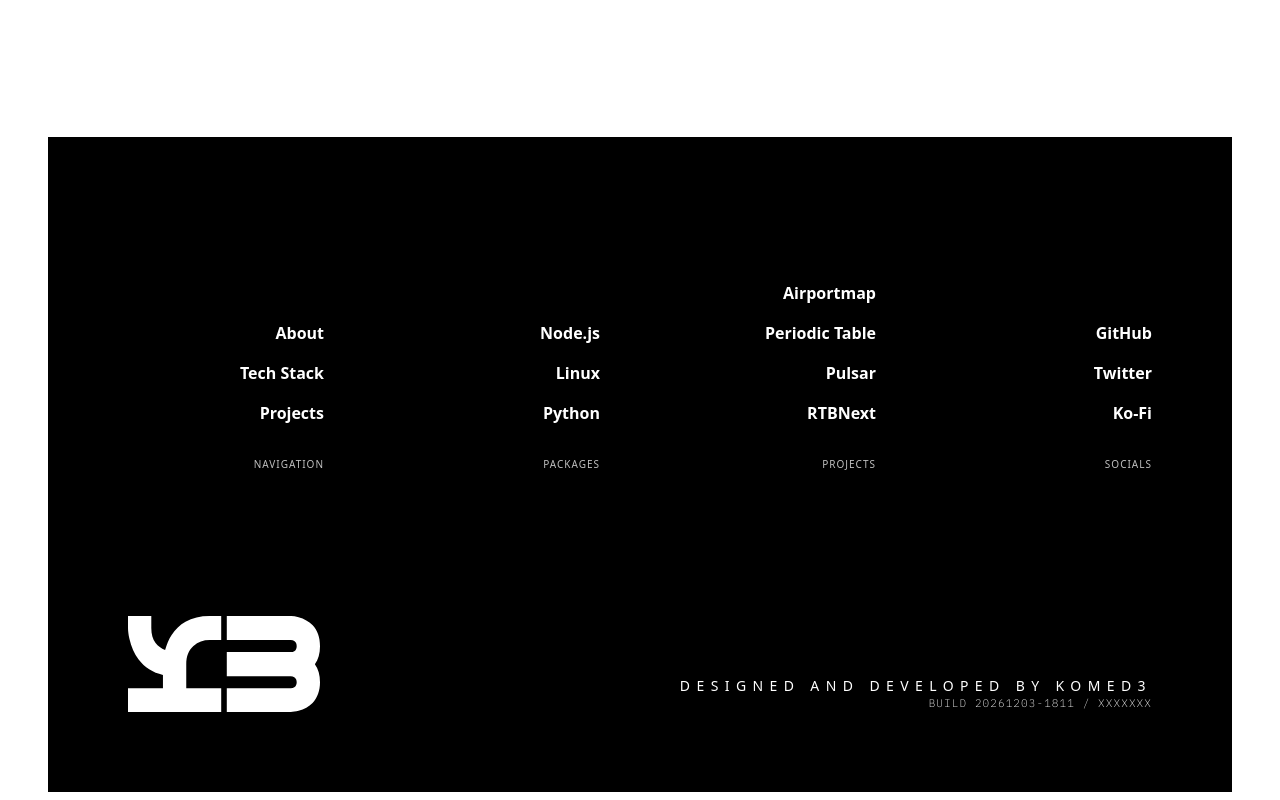
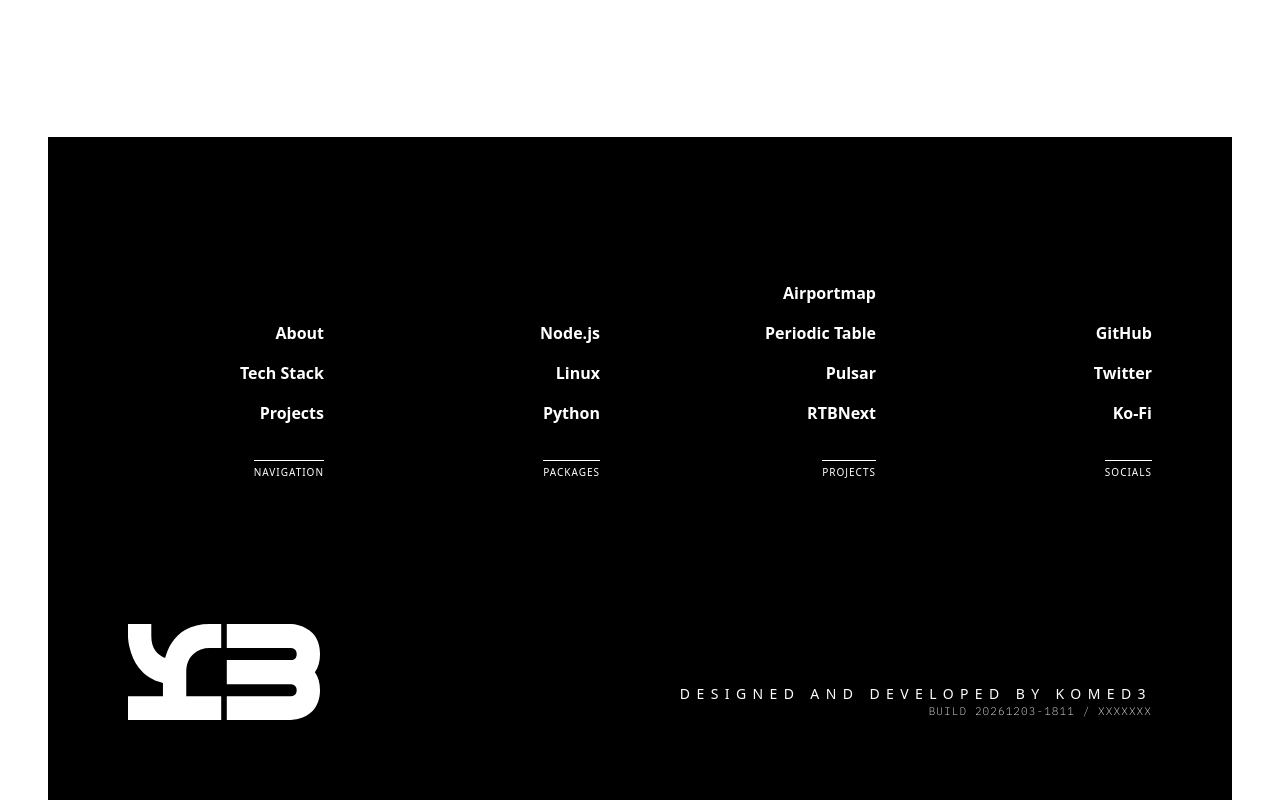
Before and after one commit to komed3/web, a React (Vite) app: page / in a window 1280 px wide. Shown: the part 663-1463 px from the top of the page. Built offline with nearby package versions, Linux system fonts and the light colour scheme; a web font is replaced by a local one.

Commit message:
update Footer.tsx

```diff
--- a/src/layout/Footer.tsx
+++ b/src/layout/Footer.tsx
@@ -70,8 +70,10 @@ export function Footer () {
               ) ) }
             </nav>
 
-            <div className= 'mt-8 text-right text-[10px] uppercase font-extralight tracking-widest opacity-75'>
-              { label }
+            <div className= 'mt-10 text-right text-[10px] uppercase font-light tracking-widest'>
+              <span className= 'pt-1 border-t'>
+                { label }
+              </span>
             </div>
           </div>
         ) ) }
```
